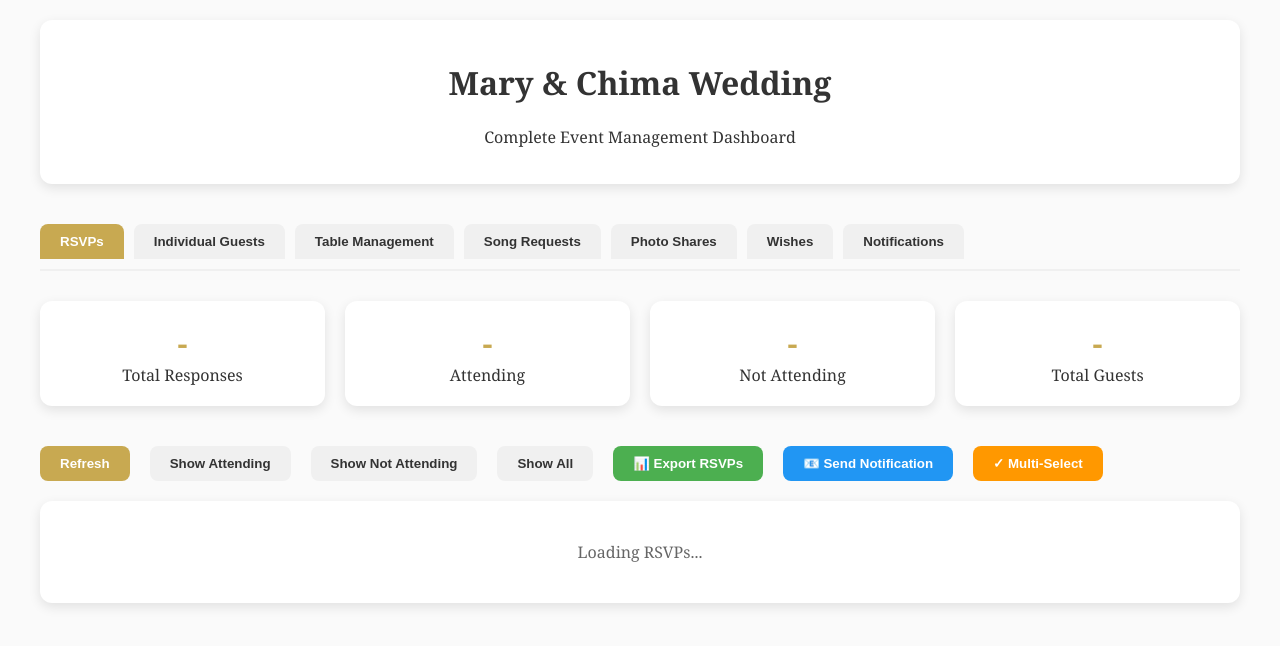
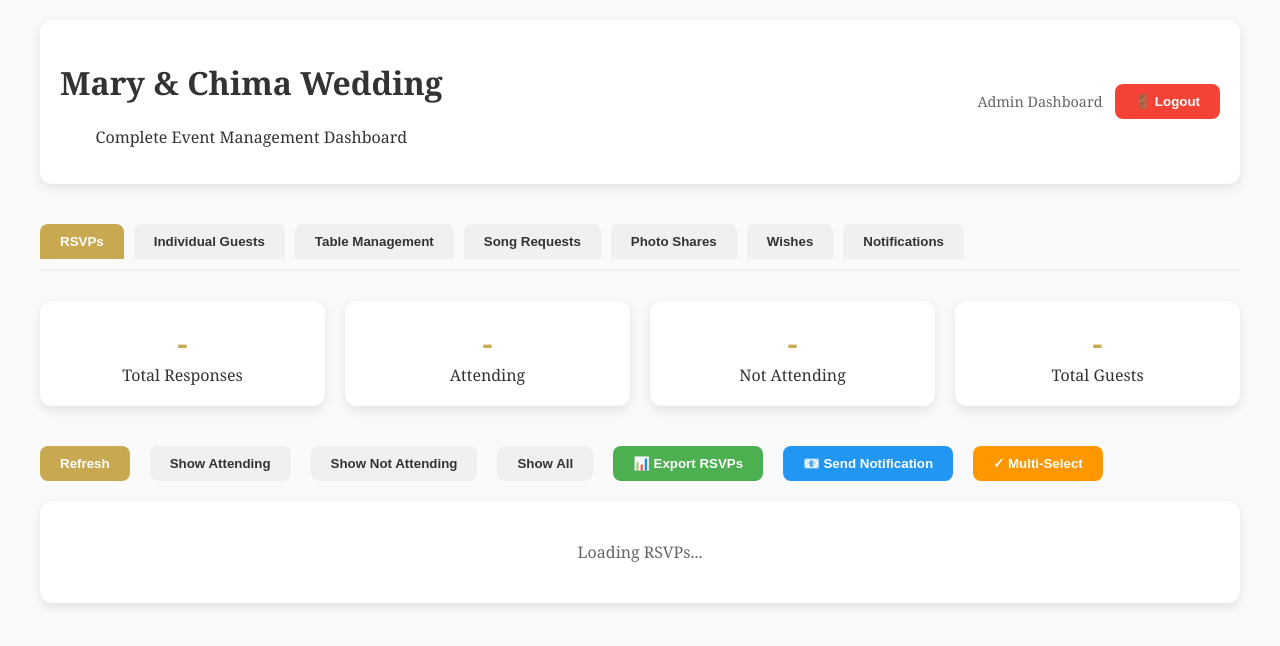
Before and after one commit to AnyaChima1/mary-chima-wedding, a website: page admin.html in a window 1280 px wide. Drawn offline with Linux system fonts and the light colour scheme.

Commit message:
Update Logout
Admin Logout button

```diff
--- a/admin.html
+++ b/admin.html
@@ -24,6 +24,29 @@
       background: white;
       border-radius: 12px;
       box-shadow: 0 4px 12px rgba(0,0,0,0.1);
+    }
+    .header-content {
+      display: flex;
+      justify-content: space-between;
+      align-items: center;
+      flex-wrap: wrap;
+      gap: 20px;
+    }
+    .logout-section {
+      display: flex;
+      align-items: center;
+      gap: 12px;
+    }
+    .admin-info {
+      font-size: 0.9rem;
+      color: #666;
+      font-weight: 500;
+    }
+    @media (max-width: 768px) {
+      .header-content {
+        flex-direction: column;
+        text-align: center;
+      }
     }
     .stats {
       display: grid;
@@ -269,8 +292,16 @@
 <body>
   <div class="container">
     <div class="header">
-      <h1>Mary & Chima Wedding</h1>
-      <p>Complete Event Management Dashboard</p>
+      <div class="header-content">
+        <div>
+          <h1>Mary & Chima Wedding</h1>
+          <p>Complete Event Management Dashboard</p>
+        </div>
+        <div class="logout-section">
+          <span class="admin-info">Admin Dashboard</span>
+          <button class="btn btn-danger" onclick="logout()" title="Logout">🚪 Logout</button>
+        </div>
+      </div>
     </div>
 
     <!-- Tab Navigation -->
@@ -561,6 +592,18 @@
       }
     }
 
+    // Logout functionality
+    function logout() {
+      if (confirm('Are you sure you want to logout?')) {
+        // Clear any stored session data
+        sessionStorage.clear();
+        localStorage.clear();
+
+        // Redirect to main website
+        window.location.href = 'index.html';
+      }
+    }
+
     // Export functionality
     function exportData(type) {
       const url = `/.netlify/functions/export-data?type=${type}`;
```
